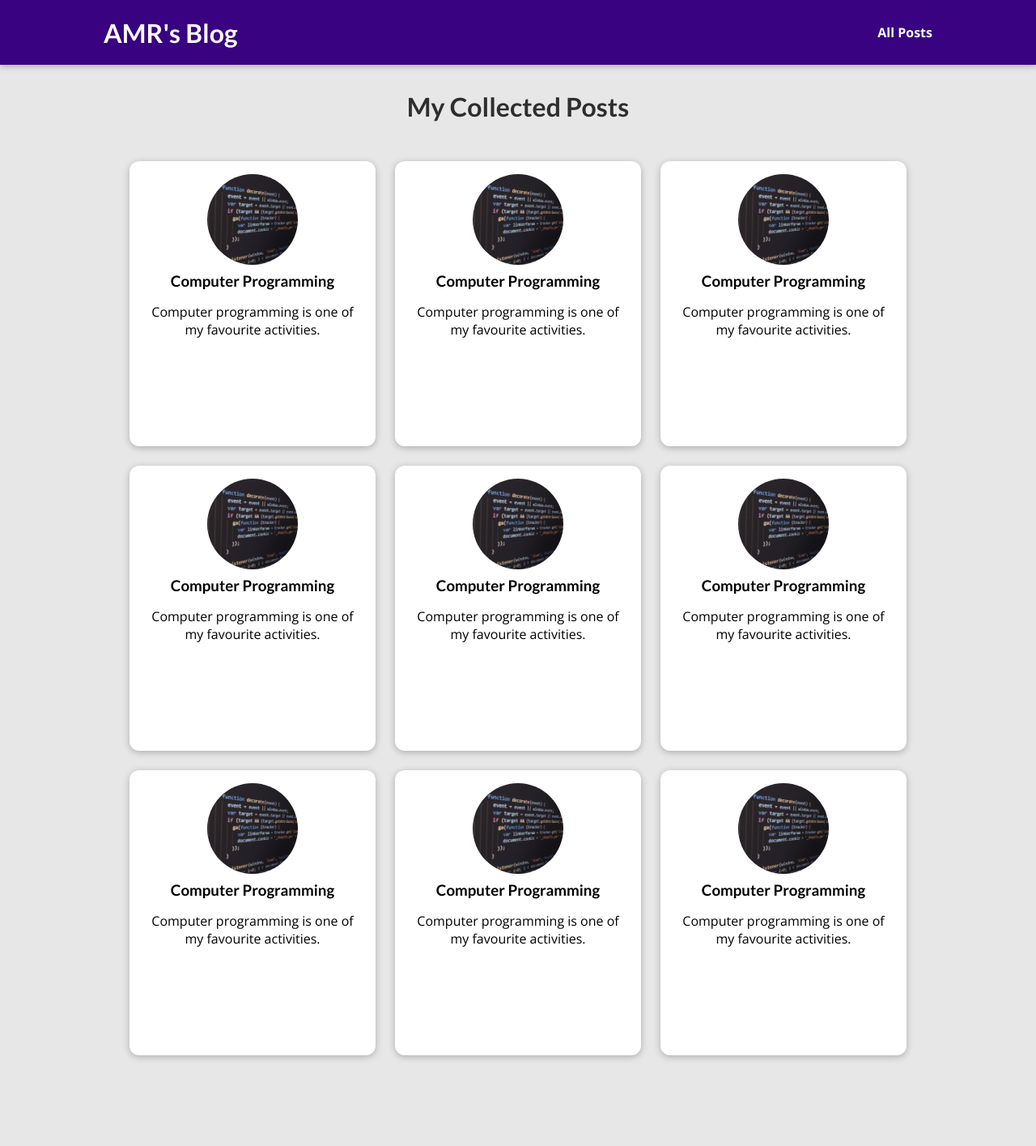
After one commit to amrezaee/amr-blog, a Django app: template templates/blog/all_posts.html in a window 1280 px wide. The commit adds this page. Shown: the whole page at 81% size. Run offline with Django 5.2, Linux system fonts and the light colour scheme; the template is opened without the code that fills it, so the values that code supplies are empty.

Commit message:
add all posts page and corresponding styles

```diff
--- a/blog/views.py
+++ b/blog/views.py
@@ -6,7 +6,7 @@ def start_page(request):
 
 
 def list_posts(request):
-    pass
+    return render(request, "blog/all_posts.html")
 
 
 def show_post(request):
--- /dev/null
+++ b/static/blog/css/all_posts.css
@@ -0,0 +1,43 @@
+body {
+    background-color: #e7e7e7;
+}
+
+#main-navigation {
+    background-color: #390281;
+    box-shadow: 0 2px 8px rgba(0, 0, 0, 0.25);
+}
+
+#all-posts {
+    margin: 7rem auto;
+    width: 90%;
+    max-width: 60rem;
+}
+
+#all-posts h2 {
+    text-align: center;
+    font-size: 2rem;
+    color: #2e2e2e;
+    margin: 3rem 0;
+}
+
+ul {
+    list-style: none;
+    margin: 0;
+    padding: 0;
+    display: grid;
+    grid-template-columns: repeat(auto-fill, minmax(17rem, 1fr));
+    gap: 1.5rem;
+}
+
+.post img {
+    width: 7rem;
+    height: 7rem;
+}
+
+.post a {
+    height: 22rem;
+    transform-origin: center;
+    box-shadow: 0 2px 8px rgba(0, 0, 0, 0.25);
+    border-radius: 12px;
+    background-color: white;
+}
--- /dev/null
+++ b/static/blog/css/post.css
@@ -0,0 +1,43 @@
+.post {
+    display: flex;
+    flex-direction: column;
+    align-items: center;
+    text-align: center;
+}
+
+.post a {
+    text-decoration: none;
+    color: black;
+    transition: all 0.2s ease;
+    padding: 1rem;
+}
+
+.post a:hover,
+.post a:active {
+    transform: scale(1.15);
+    background-color: #00a5dd;
+    color: white;
+}
+
+.post img {
+    width: 5rem;
+    height: 5rem;
+    object-fit: cover;
+    border-radius: 50%;
+}
+
+.post h3 {
+    margin: 0.25rem 0;
+}
+
+.post time {
+    color: #666666;
+    margin: 0.25rem;
+    font-style: italic;
+    font-size: 0.85rem;
+}
+
+.post:hover time,
+.post:active time {
+    color: white;
+}
--- a/templates/base.html
+++ b/templates/base.html
@@ -20,4 +20,14 @@
     {% block content %}{% endblock content %}
   </body>
 
+  <header id="main-navigation">
+    <h1>
+        <a href="">AMR's Blog</a>
+    </h1>
+
+    <nav>
+        <a href="">All Posts</a>
+    </nav>
+  </header>
+
 </html>
--- /dev/null
+++ b/templates/blog/all_posts.html
@@ -0,0 +1,27 @@
+{% extends "base.html" %}
+{% load static %}
+
+{% block title %}All My Posts{% endblock title %}
+
+{% block css_files %}
+    <link rel="stylesheet" href="{% static "blog/css/post.css" %}">
+    <link rel="stylesheet" href="{% static "blog/css/all_posts.css" %}">
+{% endblock css_files %}
+
+{% block content %}
+    <section id="all-posts">
+        <h2>My Collected Posts</h2>
+
+        <ul>
+            {% include "blog/post.html" %}
+            {% include "blog/post.html" %}
+            {% include "blog/post.html" %}
+            {% include "blog/post.html" %}
+            {% include "blog/post.html" %}
+            {% include "blog/post.html" %}
+            {% include "blog/post.html" %}
+            {% include "blog/post.html" %}
+            {% include "blog/post.html" %}
+        </ul>
+    </section>
+{% endblock content %}
--- /dev/null
+++ b/templates/blog/post.html
@@ -0,0 +1,15 @@
+{% load static %}
+
+<li>
+    <article class="post">
+        <a href="">
+            <img src="{% static "blog/images/programming.png" %}" alt="Programming" />
+
+            <div class="post__content">
+                <h3>Computer Programming</h3>
+
+                <p>Computer programming is one of my favourite activities.</p>
+            </div>
+        </a>
+    </article>
+</li>
```
Also changed, not shown: templates/blog/start_page.html (+2 -21 lines).
